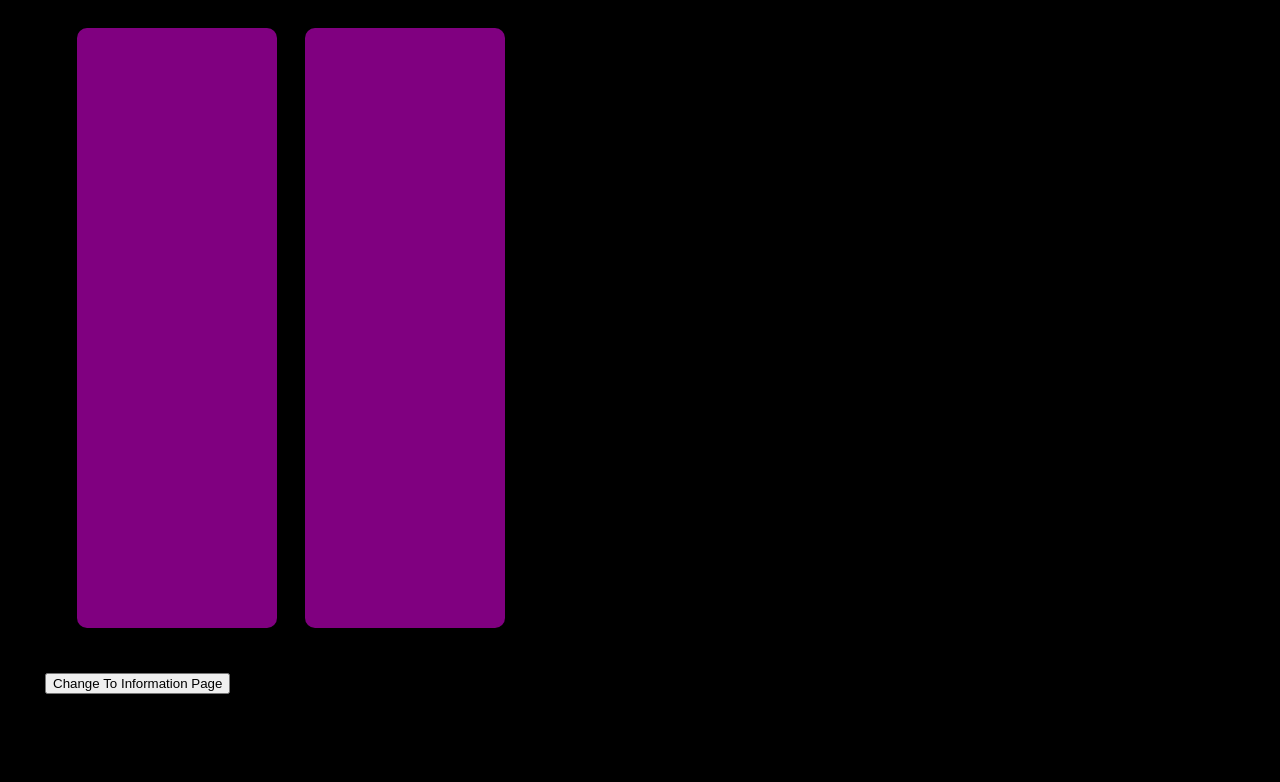
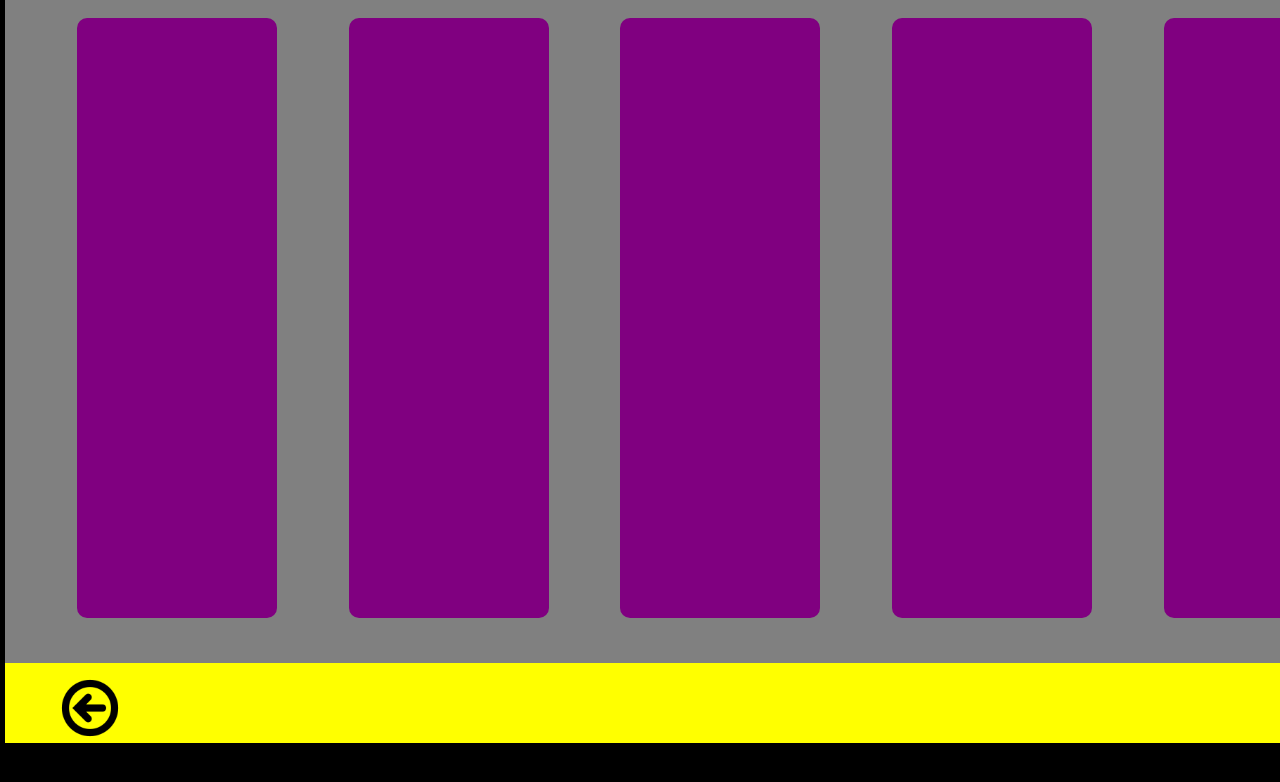
Before and after one commit to rikifuji21/Webpage-Final, a plain HTML site: page index2.html in a window 1280 px wide. Shown: the top 782 px of the page. Drawn offline with Linux system fonts and the light colour scheme.

Commit message:
second commit

```diff
--- a/index2.html
+++ b/index2.html
@@ -23,11 +23,14 @@
 
   <div class='marginl select'></div>
   <div class='select spacer'></div>
+  <div class='select spacer'></div>
+  <div class='select spacer'></div>
+  <div class='select spacer'></div>
 
   </div>
 
   <div class='container2'>
-      <a href='index.html'><button class='back'>Change To Information Page</button></a>
+      <a href='index.html'><div class='back'></div></a>
   </div>
 
   </body>
--- a/styles2.css
+++ b/styles2.css
@@ -10,8 +10,9 @@
   height:645px;
   width:1435px;
   padding-top:20px;
+  margin-top:-10px;
   margin-left:-3px;
-  background-color:black;
+  background-color:gray;
 }
 
 .select
@@ -24,21 +25,25 @@
 
 .container2
 {
-  height:40px;
+  height:80px;
   width:1395px;
   margin-left:-3px;
   padding-left:40px;
+  background-color: yellow;
 }
 
 .back
 {
-  background-image: 'url(images/backbutton.png)';
+  background-image: url(images/backbutton.png);
+  height: 90px;
+  width: 90px;
+  background-size: contain;
 }
 
 .spacer
 {
   float:left;
-  margin-left:2%;
+  margin-left:5%;
 }
 
 .marginl
```
